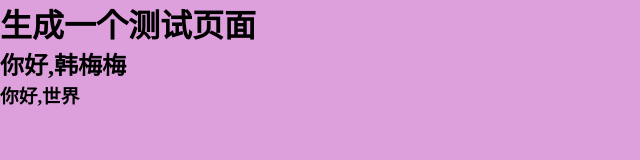
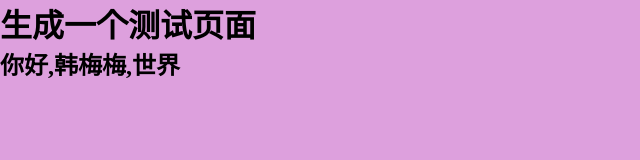
Before and after one commit to wrr34224/project_22, a plain HTML site: page index.html in a window 1280 px wide. Shown: the whole page, without its empty margins (0-640 px from the left). Drawn offline with Linux system fonts and the light colour scheme.

Commit message:
提交修改

```diff
--- a/index.html
+++ b/index.html
@@ -8,7 +8,6 @@
 </head>
 <body>
     <h1>生成一个测试页面</h1>
-    <h2>你好,韩梅梅</h2>
-    <h3>你好,世界</h3>
+    <h2>你好,韩梅梅,世界</h2>
 </body>
 </html>
```
